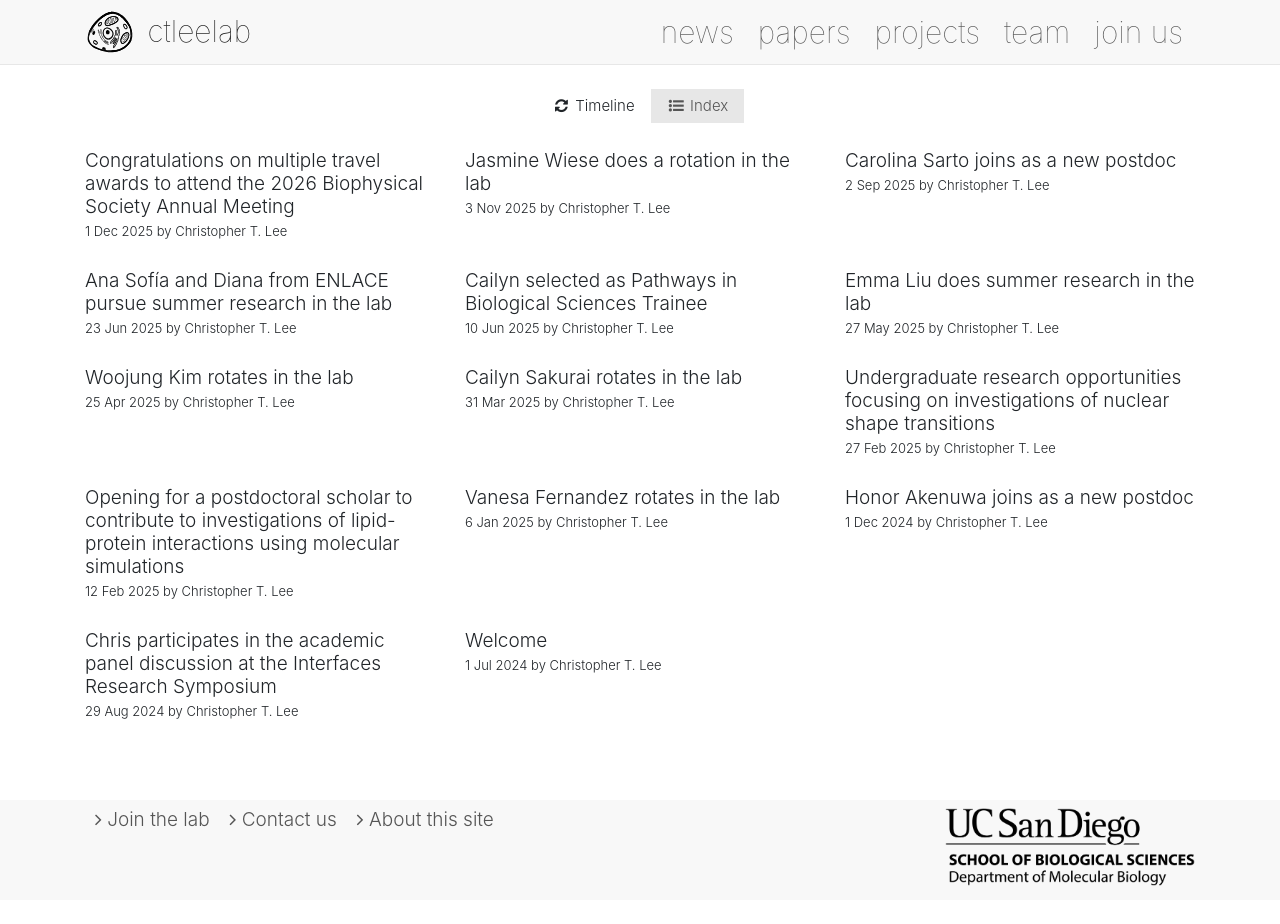
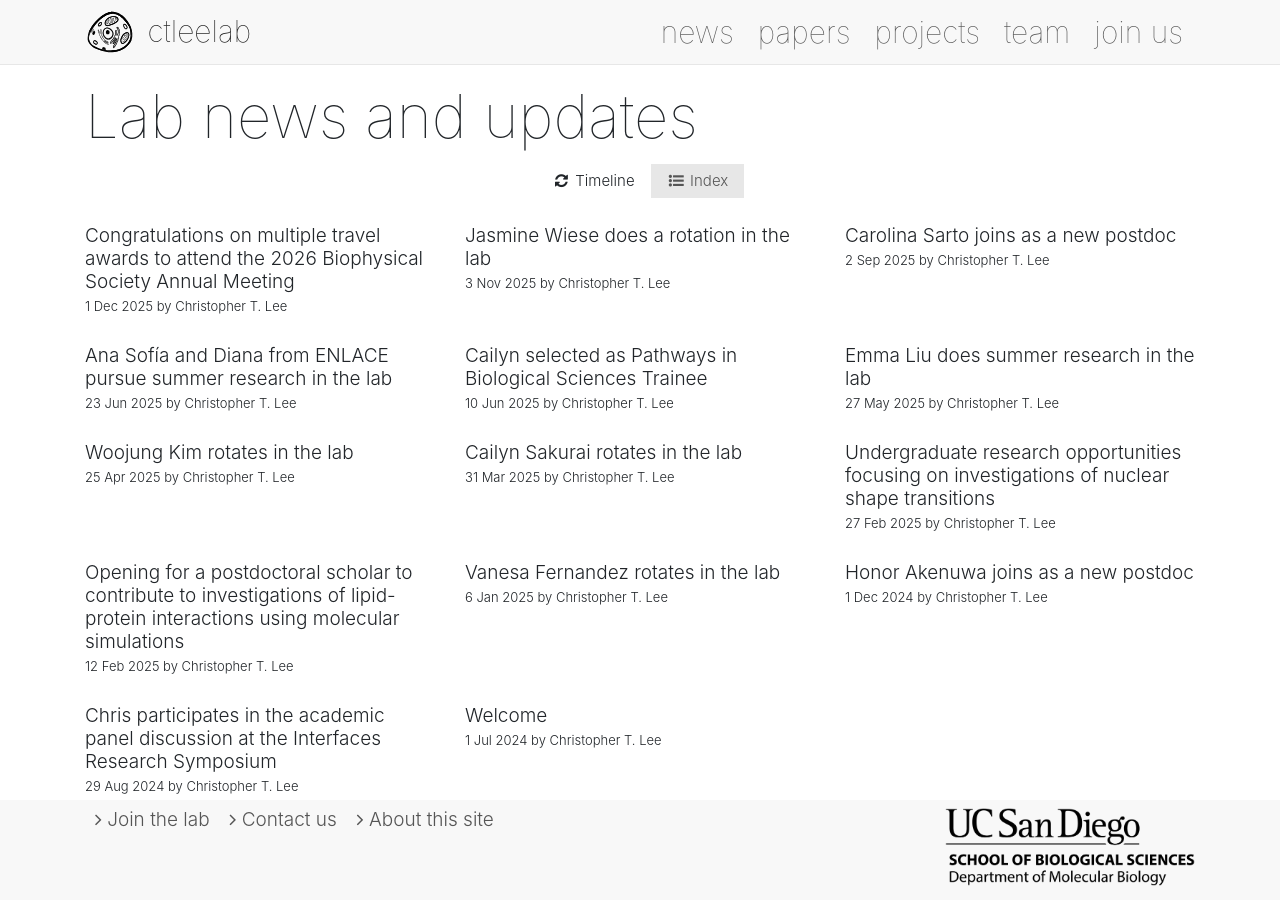
Before and after one commit to ctleelab/bulletin, a Jekyll site: the page built from news/archive/index.html, in a window 1280 px wide. Built offline with Jekyll 4.4.1, drawn with Linux system fonts in a browser that asks for light colours; before the commit the page ends 900 px from its top, so only the background shows below that.

Commit message:
Add title labels
Signed-off-by: Christopher T. Lee <ctlee@ucsd.edu>

```diff
--- a/news/archive/index.html
+++ b/news/archive/index.html
@@ -1,20 +1,29 @@
 ---
 layout: default
-title: ctleelab / news / archive
+title: Lab news and updates
 categories:
  -news
 ---
 
 <div class="row">
 	<div class="col-lg-12">
+		<div role="heading" aria-level="1" class="bigtitle">
+			{{ page.title }}
+		</div>
+	</div>
+</div>
+<div class="bigspacer"></div>
+
+<div class="row">
+	<div class="col-lg-12">
 		<div class="centered-pills">
 			<ul class="nav nav-pills note">
-				<li role="presentation" class="nav-item">
+				<li class="nav-item">
 					<a class="nav-link off" href="{{ '/news/' | relative_url }}">
 						<i class="fa fa-refresh fa-fw"></i> Timeline
 					</a>
 				</li>
-				<li role="presentation" class="nav-item">
+				<li class="nav-item">
 					<a class="nav-link active" href="{{ '/news/archive/' | relative_url }}">
 						<i class="fa fa-list-ul fa-fw"></i> Index
 					</a>
--- a/news/index.html
+++ b/news/index.html
@@ -10,12 +10,12 @@ category: news
 	<div class="col-lg-12">
 		<div class="centered-pills">
 			<ul class="nav nav-pills note">
-				<li role="presentation" class="nav-item">
+				<li class="nav-item">
 					<a class="nav-link active" href="{{ '/news/' | relative_url }}">
 						<i class="fa fa-refresh fa-fw"></i> Timeline
 					</a>
 				</li>
-				<li role="presentation" class="nav-item">
+				<li class="nav-item">
 					<a class="nav-link off" href="{{ '/news/archive/' | relative_url }}">
 						<i class="fa fa-list-ul fa-fw"></i> Index
 					</a>
@@ -122,7 +122,7 @@ category: news
 	<div class="col-lg-12">
 		<div id="scroll" class="centered-pills">
 			<ul class="nav nav-pills note">
-				<li role="presentation">
+				<li>
 					<a class="off" href="{{ '/news/' | relative_url }}">
 						<i class="fa fa-chevron-up fa-fw"></i> Back to top
 					</a>
```
Also changed, not shown: misc/_posts/2013-10-25-contact.md (+1 -1 lines).
